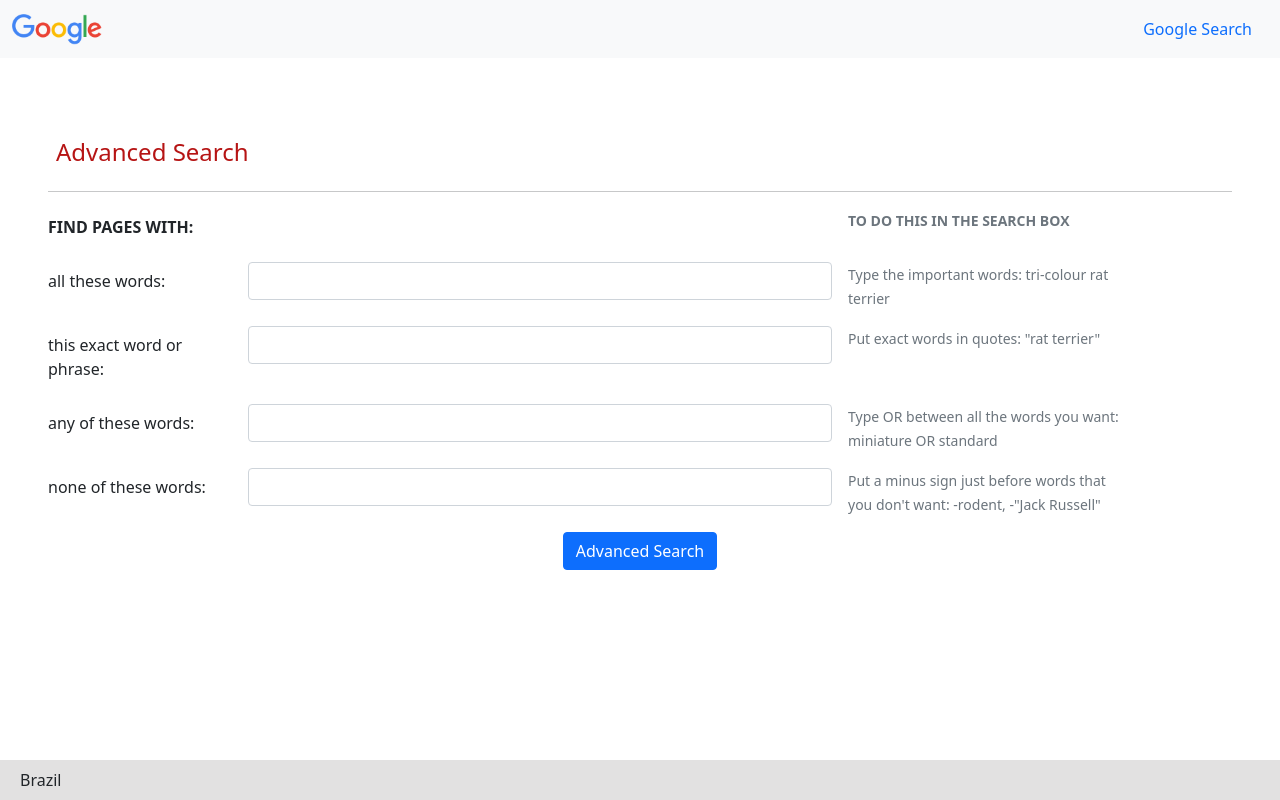
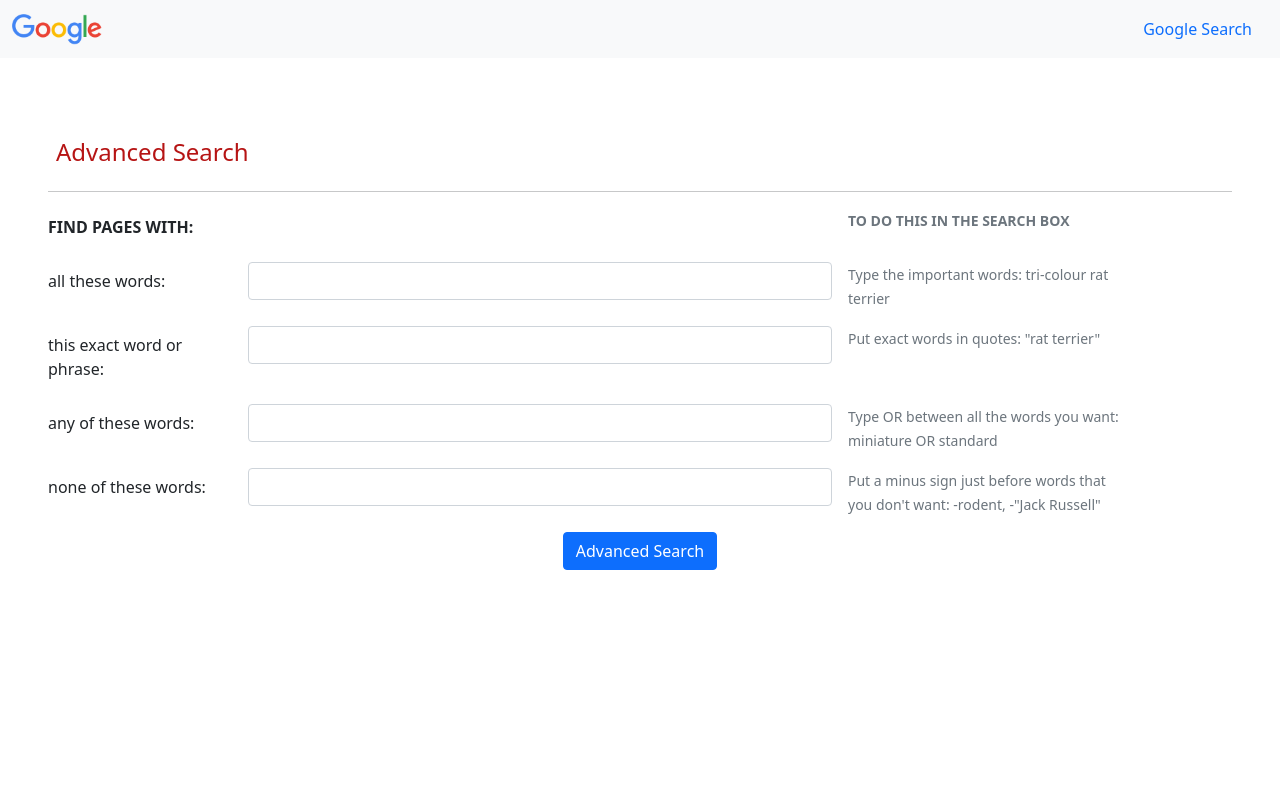
Before and after one commit to ThiagoORuby/googlecopy.github.io, a plain HTML site: page advanced_search.html in a window 1280 px wide. Drawn offline with nearby package versions, Linux system fonts and the light colour scheme.

Commit message:
remove the footer

```diff
--- a/advanced_search.html
+++ b/advanced_search.html
@@ -103,11 +103,6 @@
             </form>
         </div>
     </div>
-    <div id="footer" class=" fixed-bottom">
-        <div class="container-fluid">
-            <div class="text-black p-2">Brazil</div>
-        </div>
-    </div>
 </body>
 </html>
 
```
Also changed, not shown: image_search.html (+0 -7 lines).
